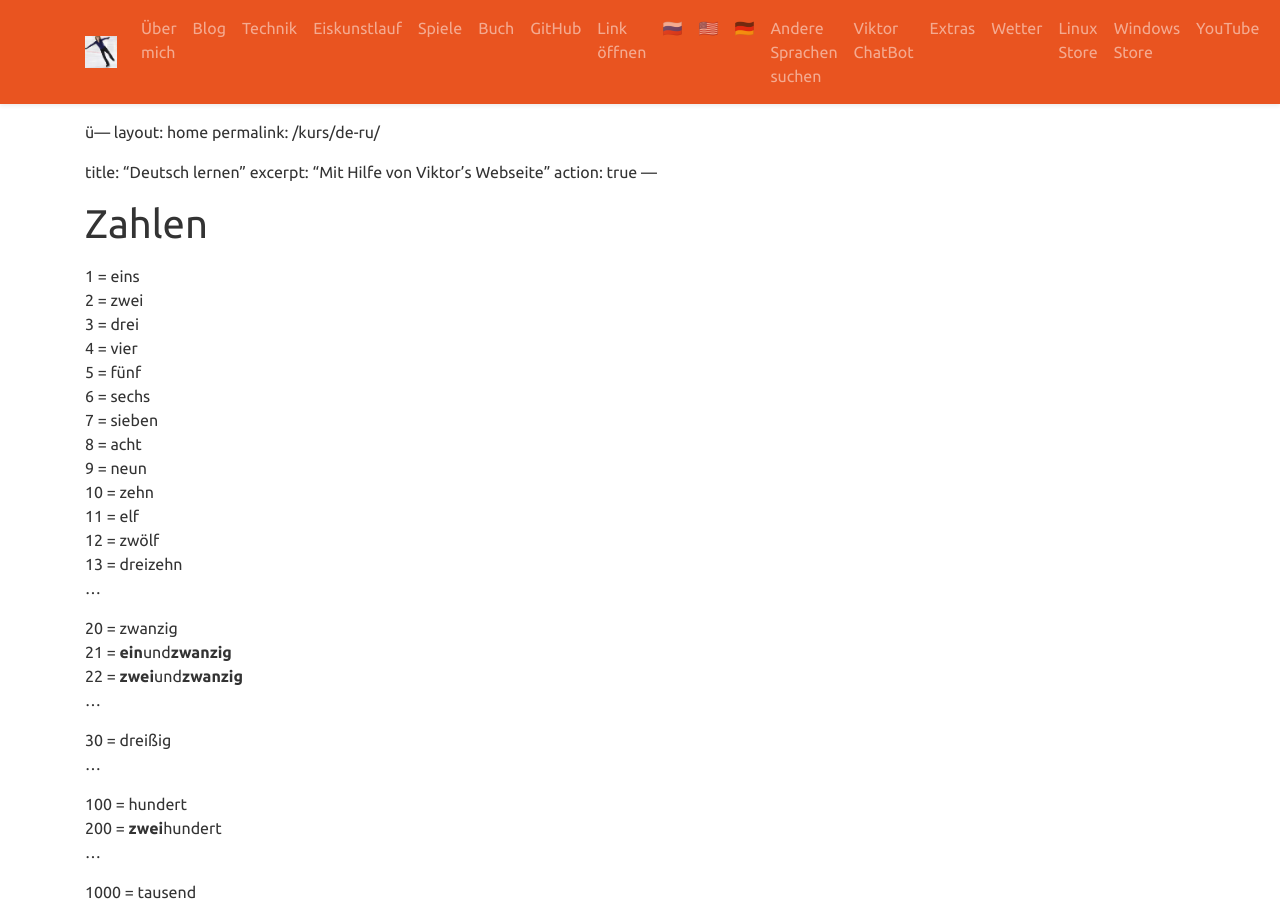
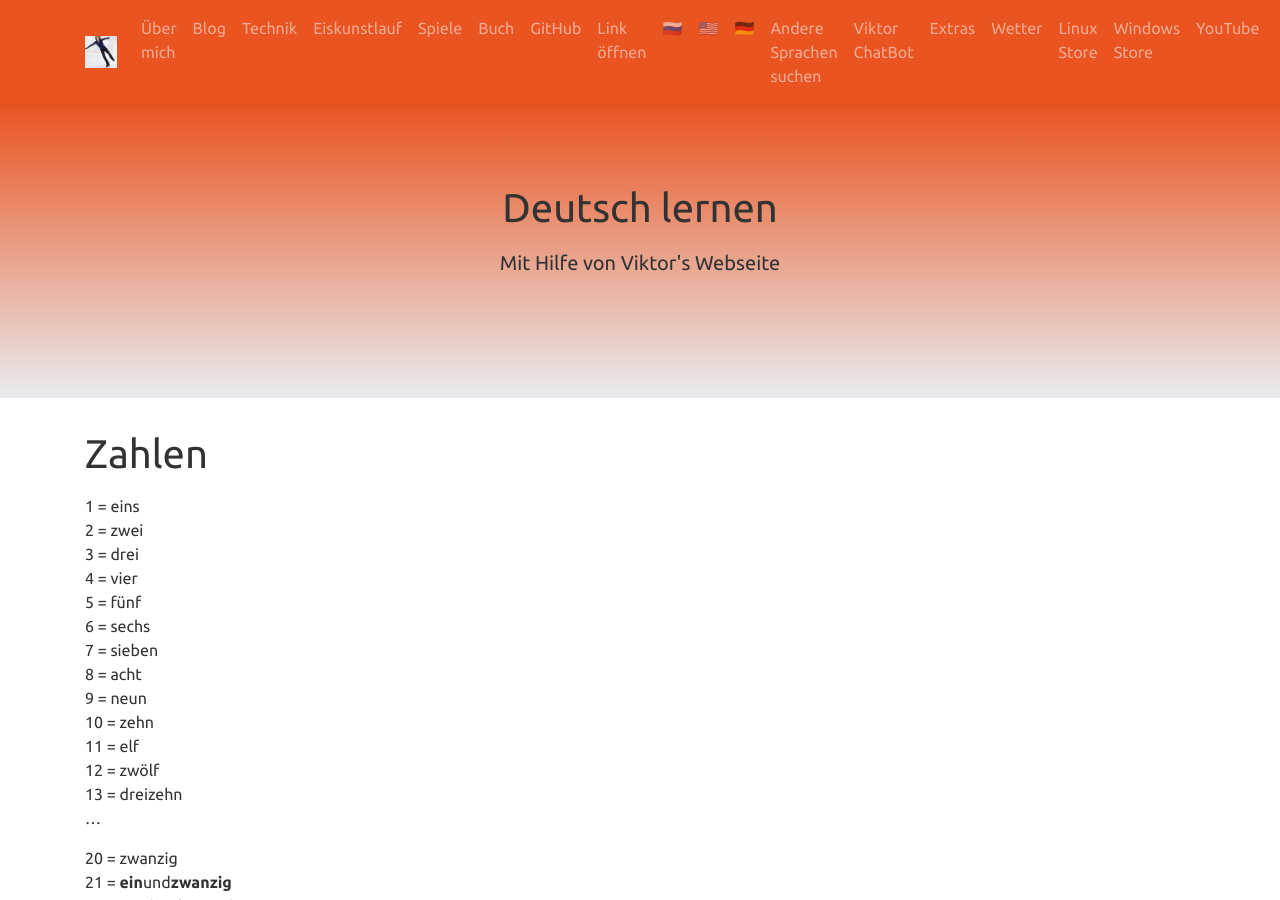
Before and after one commit to viktor-chiarcos/viktor-chiarcos.github.io, a Jekyll site: the page built from _pages/ivan/index.md, in a window 1280 px wide and 900 px high. Built offline with Jekyll 4.4.1, drawn with Linux system fonts in a browser that asks for light colours; our own code applies the rules of GitHub Pages for plain Markdown files.

```diff
--- a/_pages/ivan/index.md
+++ b/_pages/ivan/index.md
@@ -1,4 +1,4 @@
-ü---
+---
 layout: home
 permalink: /kurs/de-ru/
 
```
